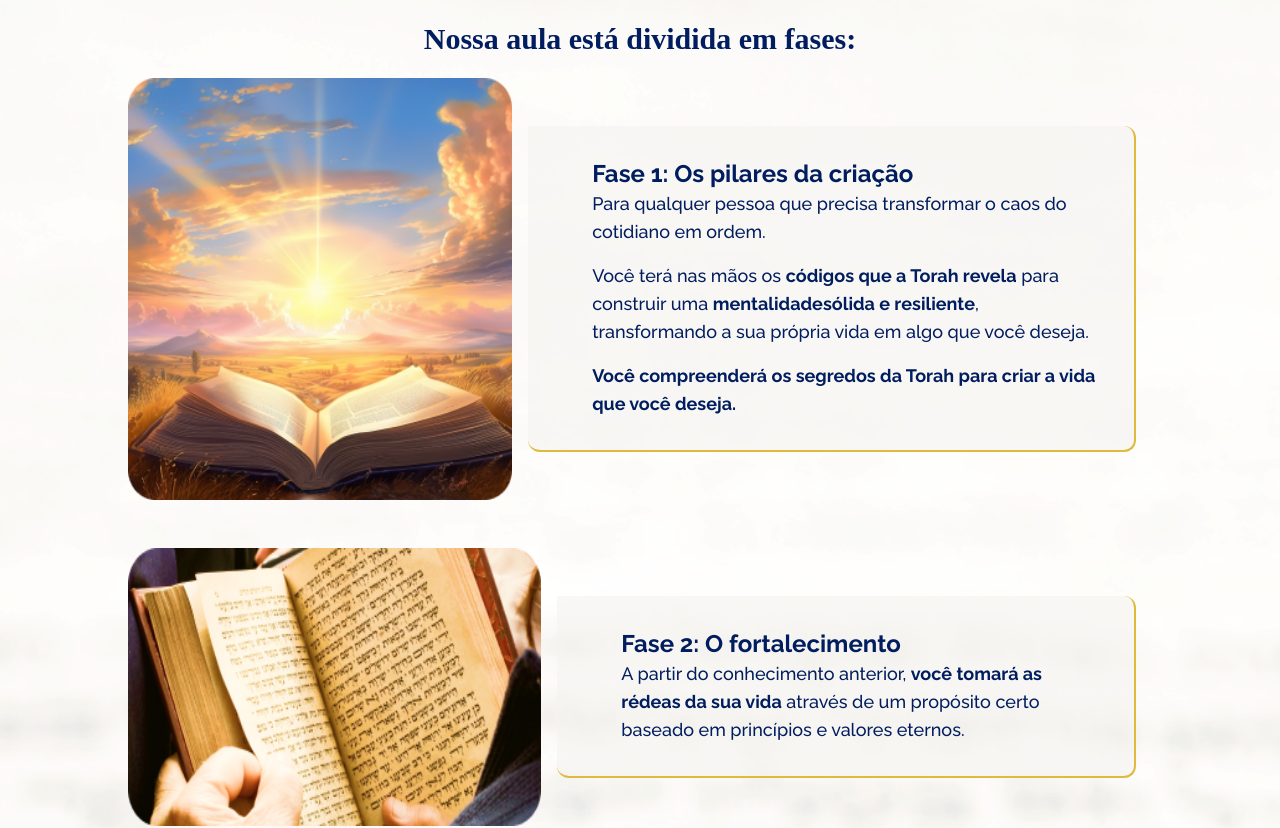
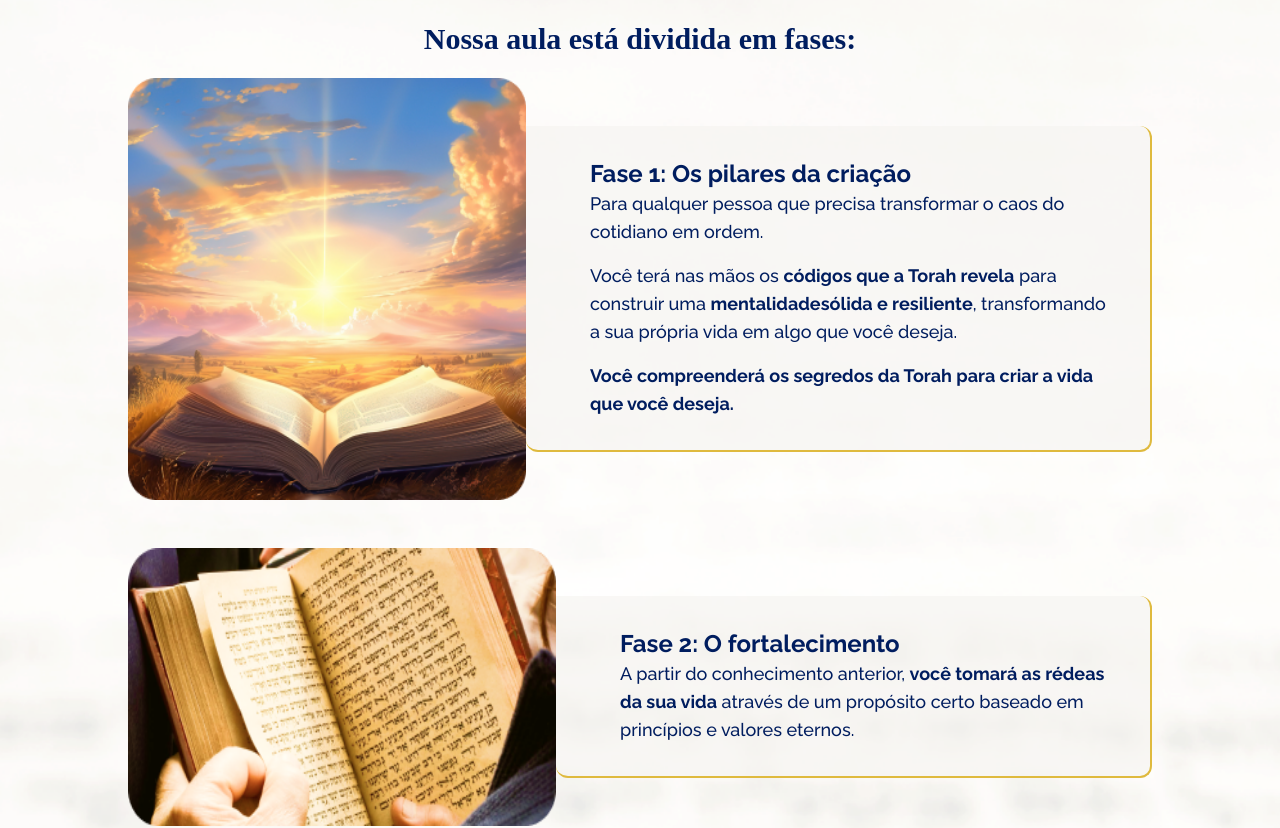
Before and after one commit to leafartech/jane, a Next.js app: page / in a window 1280 px wide. Shown: the part 2140-2968 px from the top of the page. Built offline with nearby package versions, Linux system fonts and the light colour scheme.

Commit message:
Update index.tsx

```diff
--- a/src/components/Card/index.tsx
+++ b/src/components/Card/index.tsx
@@ -10,7 +10,7 @@ export default function Card({ children, fase, imagePath }: CardProps) {
     return (
         <div className="flex flex-col sm:flex-row">
             <img src={`./images/${imagePath}.webp`} alt={fase} className="w-full" />
-            <div className="sm:my-12 p-8 mx-4 border-t-0 sm:py-8 sm:ps-16 sm:pe-8 border-2 sm:border-l-0 sm:rounded-e-xl rounded-tr-none rounded-tl-none rounded-xl border-[#dfba3e] text-my bg-[#f5f4f0]/60">
+            <div className="sm:my-12 p-8 mx-4 sm:mx-0 border-t-0 sm:py-8 sm:ps-16 sm:pe-8 border-2 sm:border-l-0 sm:rounded-e-xl rounded-tr-none rounded-tl-none rounded-xl border-[#dfba3e] text-my bg-[#f5f4f0]/60">
                 <h3 className="text-2xl font-bold mb-4 sm:mb-0">{fase}</h3>
                 <div className="flex flex-col gap-4 text-lg">
                     {children}
```
